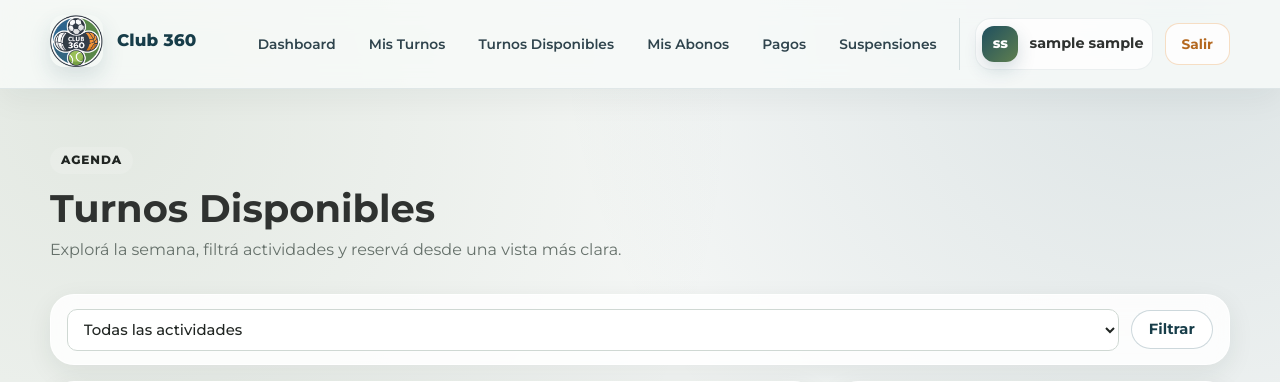
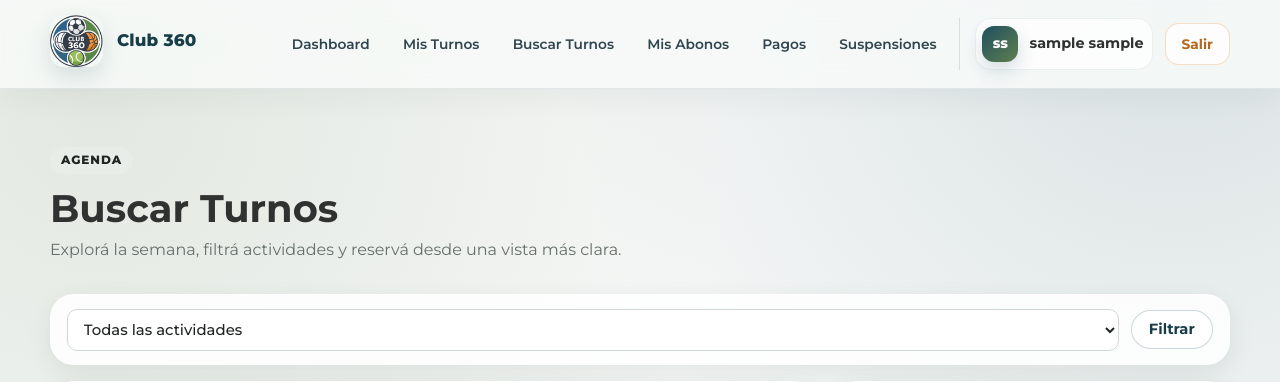
Before and after one commit to SantiTose/Club360, a Flask app: page /turnos/disponibles in a window 1280 px wide. Shown: the top 382 px of the page. Run offline with Flask 3, Linux system fonts and the light colour scheme; the visitor is signed in with stand-in values (Sample User, id 1); data comes from the database, SQL or seed files in the repository; data that the repository does not hold is empty; some libraries are stand-ins or nearby versions.

Commit message:
Change name of navbar and Disponibles page: "Turnos Disponibles" to "Buscar Turnos"

```diff
--- a/templates/base.html
+++ b/templates/base.html
@@ -22,7 +22,7 @@
                     <li><a href="{{ url_for('dashboard') }}" class="nav-link-pill">Dashboard</a></li>
                     {% if current_user.tipo_usuario == 'cliente' %}
                     <li><a href="{{ url_for('turnos.mis_turnos') }}" class="nav-link-pill">Mis Turnos</a></li>
-                    <li><a href="{{ url_for('turnos.ver_turnos_disponibles') }}" class="nav-link-pill">Turnos Disponibles</a></li>
+                    <li><a href="{{ url_for('turnos.ver_turnos_disponibles') }}" class="nav-link-pill">Buscar Turnos</a></li>
                     <li><a href="{{ url_for('turnos.administrar_abonos') }}" class="nav-link-pill">Mis Abonos</a></li>
                     {% endif %}
                     {% if current_user.tipo_usuario == 'cliente' %}
--- a/templates/turnos/disponibles.html
+++ b/templates/turnos/disponibles.html
@@ -11,7 +11,7 @@
     <div class="calendar-page-header">
         <div>
             <span class="dashboard-eyebrow calendar-eyebrow">Agenda</span>
-            <h2>Turnos Disponibles</h2>
+            <h2>Buscar Turnos</h2>
             <p class="text-muted">Explorá la semana, filtrá actividades y reservá desde una vista más clara.</p>
         </div>
     </div>
```
